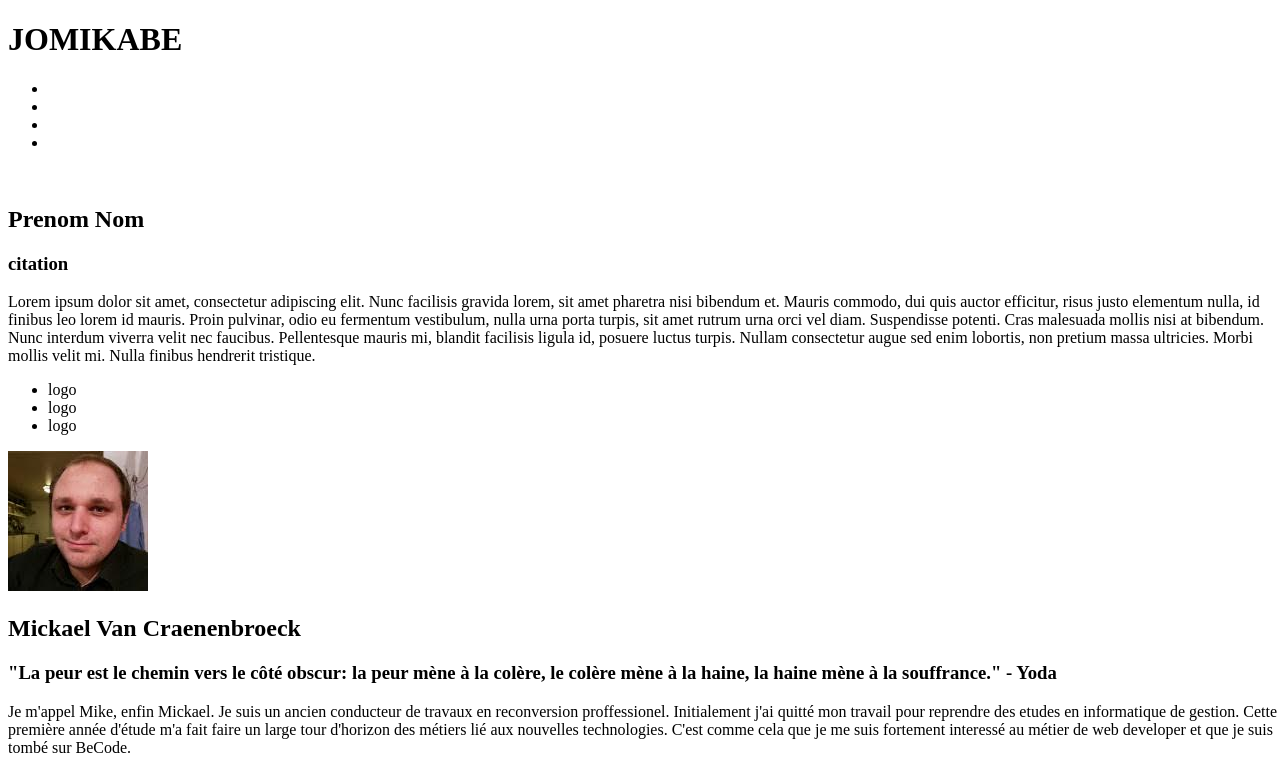
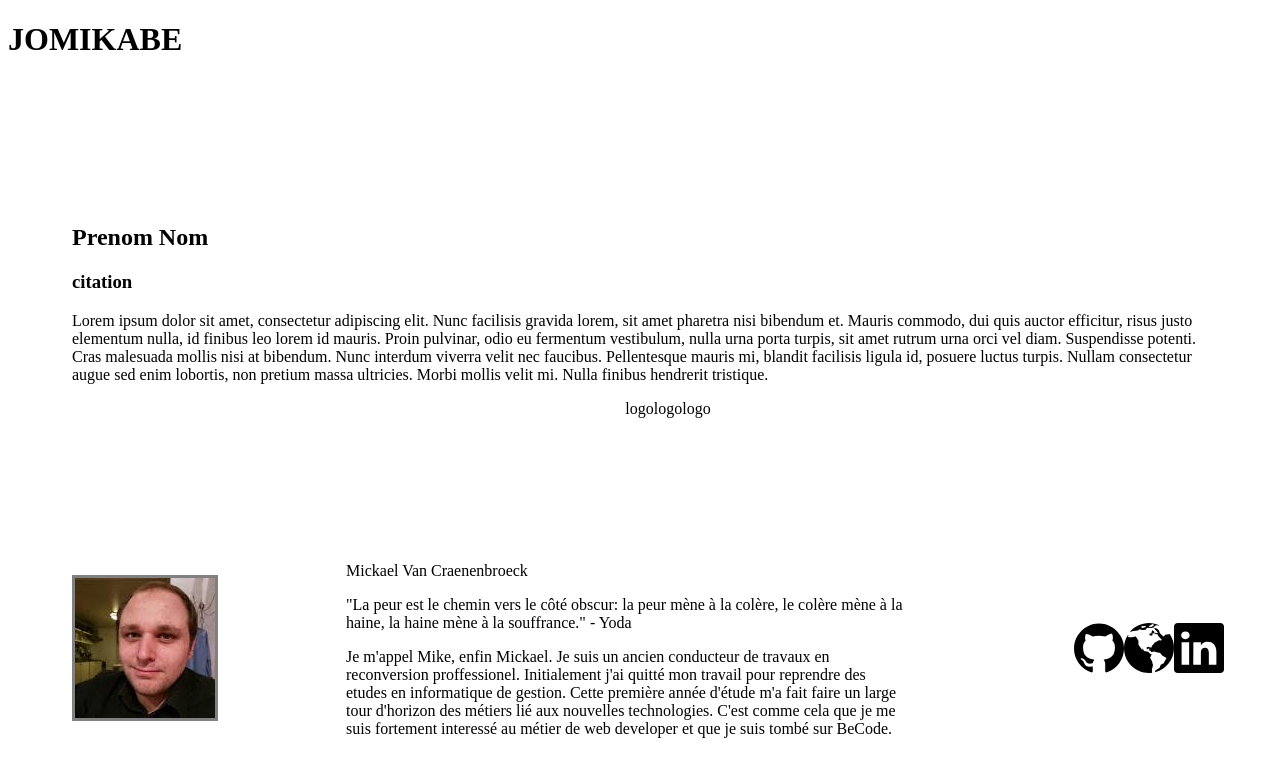
Before and after one commit to Mike00001/exercice-9-team-presentation, a plain HTML site: page exo9.html in a window 1280 px wide. Shown: the top 770 px of the page. Drawn offline with Linux system fonts and the light colour scheme.

Commit message:
fin css mike

```diff
--- a/exo9.html
+++ b/exo9.html
@@ -35,9 +35,11 @@
         </section>
         <section class="Mike">
            <article >
-               <img src="Photos/unnamed.jpg" >
-               <h2>Mickael Van Craenenbroeck</h2>
-               <h3> "La peur est le chemin vers le côté obscur: la peur mène à la colère,  le colère mène à la haine, la haine mène à la souffrance." - Yoda</h3>
+               <img src="/Photos/unnamed.jpg" class="pdp">
+           </article>
+           <article>
+               <p>Mickael Van Craenenbroeck</p>
+               <p> "La peur est le chemin vers le côté obscur: la peur mène à la colère,  le colère mène à la haine, la haine mène à la souffrance." - Yoda</p>
                <p>
                   Je m'appel Mike, enfin Mickael.
                   Je suis un ancien conducteur de travaux en reconversion proffessionel.
@@ -45,11 +47,15 @@
                   Cette première année d'étude m'a fait faire un large tour d'horizon des métiers lié aux nouvelles technologies.
                   C'est comme cela que je me suis fortement interessé au métier de web developer et que je suis tombé sur BeCode.
                </p>
+           </article>
+           <article>
+
                <ul>
                   <li><a href="https://www.github.com"><img src="/logo_links/github-logo.svg" ></a></li>
                   <li><a href="https://fr.wikipedia.org/wiki/Wikip%C3%A9dia:Accueil_principal"><img src="/logo_links/world.svg" ></a></li>
                   <li><a href="https://www.linkedin.com"><img src="/logo_links/linkedin-logo.svg" ></a></li>
                </ul>
+
            </article>
         </section>
         <section class="Kateryna">
--- a/exo9_styles.css
+++ b/exo9_styles.css
@@ -1,3 +1,32 @@
 body{
     width: 100%;
 }
+
+ul{
+    list-style-type: none;
+    display: flex;
+    justify-content: center
+}
+ul img{
+    width: 50px;
+}
+
+
+.pdp {
+    border: 3px solid grey;
+
+}
+
+
+.Mike{
+    display: flex;
+    flex-direction: row;
+    justify-content: space-around;
+    align-items: center;
+
+
+}
+
+article {
+    margin: 5%
+}
```
